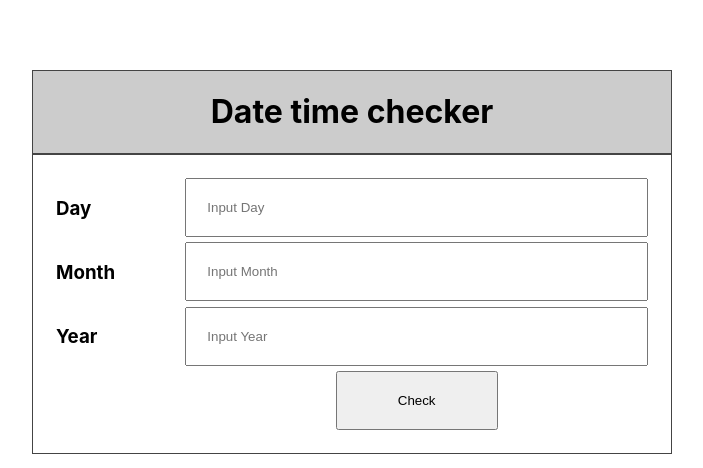
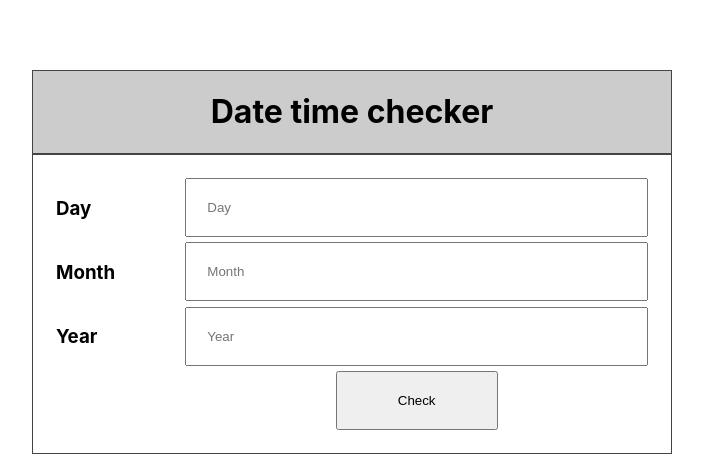
Before and after one commit to nawhoangnguyen/DateTimeChecker, a React (Create React App) app: page / in a window 1280 px wide. Shown: the top 468 px of the page, without its empty margins (288-991 px from the left). Built offline with nearby package versions, Linux system fonts and the light colour scheme.

Commit message:
perfect code base

```diff
--- a/src/DateValidator.js
+++ b/src/DateValidator.js
@@ -69,7 +69,7 @@ const DateValidator = () => {
             <table style={{width: '50%',  padding: '20px', marginTop: '70px',   border: '1px solid #444'
               }}>
                 <caption style={{backgroundColor:'#ccc', border: '1px solid #444'}}><h1>Date time checker</h1></caption>
-
+<tbody>
                 <tr>
                     <td>
                         <h3>Day </h3>
@@ -78,7 +78,7 @@ const DateValidator = () => {
                         <input
                             style={{width: '100%', padding: '20px'}}
                             type="text"
-                            placeholder="Input Day"
+                            placeholder="Day"
                             value={day}
                             onChange={(e) => setDay(e.target.value)}
                         />
@@ -93,7 +93,7 @@ const DateValidator = () => {
                         <input
                             style={{width: '100%', padding: '20px'}}
                             type="text"
-                            placeholder="Input Month"
+                            placeholder="Month"
                             value={month}
                             onChange={(e) => setMonth(e.target.value)}
                         />
@@ -107,7 +107,7 @@ const DateValidator = () => {
                         <input
                             style={{width: '100%', padding: '20px'}}
                             type="text"
-                            placeholder="Input Year"
+                            placeholder="Year"
                             value={year}
                             onChange={(e) => setYear(e.target.value)}
                         />
@@ -120,6 +120,7 @@ const DateValidator = () => {
                         <button style={{padding: '20px 60px'}} onClick={isValidDate}>Check</button>
                     </td>
                 </tr>
+</tbody>
 
             </table>
             <h1 style={{color: "red"}} data-testid={"error"}>{errorMessage}</h1>
```
